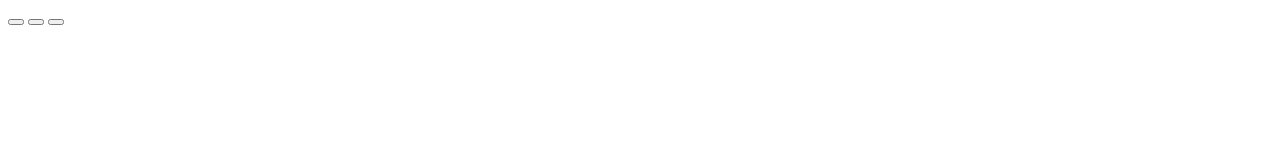
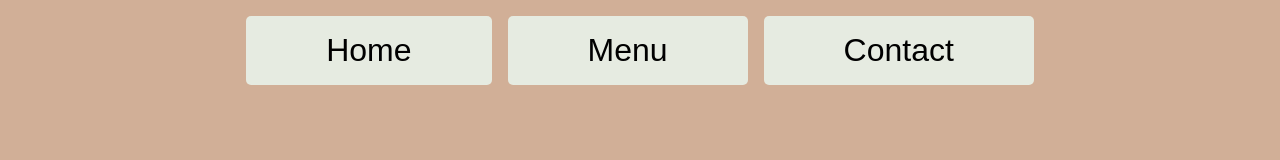
Before and after one commit to IcelandSpar/restaurant-page, a website built with webpack: page src/index.html in a window 1280 px wide. Built offline with nearby package versions, Linux system fonts and the light colour scheme.

Commit message:
Add files for each tab of nav bar and button text
Separating each tab into their own modules. Minimal CSS added for blueprint. Tested that export/import is working properly.

```diff
--- /dev/null
+++ b/src/contact.js
@@ -0,0 +1,5 @@
+export const contactBtn = document.querySelector('.contact-btn')
+
+export function contactBtnText() {
+    contactBtn.textContent = "Contact";
+}
--- /dev/null
+++ b/src/home.js
@@ -0,0 +1,7 @@
+
+export const homeBtn = document.querySelector('.home-btn');
+
+export function homeBtnText() {
+
+    homeBtn.textContent = "Home";
+}
--- a/src/index.html
+++ b/src/index.html
@@ -10,9 +10,9 @@
 
     <header>
         <nav>
-            <button></button>
-            <button></button>
-            <button></button>
+            <button class="home-btn"></button>
+            <button class="menu-btn"></button>
+            <button class="contact-btn"></button>
         </nav>
     </header>
     <div id="content"></div>
--- a/src/index.js
+++ b/src/index.js
@@ -1,3 +1,27 @@
 import './styles.css';
+import {homeBtnText, homeBtn} from './home.js';
+import {menuBtnText, menuBtn} from './menu.js';
+import {contactBtnText, contactBtn} from './contact.js';
 
-console.log("hello world")
+
+//load text for buttons
+homeBtnText();
+menuBtnText();
+contactBtnText();
+
+
+
+
+
+
+homeBtn.addEventListener('click', () => {
+
+})
+
+menuBtn.addEventListener('click', () => {
+
+})
+
+contactBtn.addEventListener('click', () => {
+
+})
--- /dev/null
+++ b/src/menu.js
@@ -0,0 +1,5 @@
+export const menuBtn = document.querySelector('.menu-btn')
+
+export function menuBtnText() {
+    menuBtn.textContent = "Menu";
+}
--- a/src/styles.css
+++ b/src/styles.css
@@ -0,0 +1,29 @@
+* {
+    margin: 0;
+    padding: 0;
+    box-sizing: border-box;
+}
+body {
+    background-color: #D1AF97;
+}
+
+nav {
+    margin-top: 1rem;
+    display: flex;
+    justify-content: center;
+    align-items: center;
+    margin-right: auto;
+    margin-left: auto;
+    gap: 1rem;
+}
+
+button {
+    padding: 1rem 5rem;
+    cursor: pointer;
+
+    font-size: 2rem;
+    font-weight: 500;
+    background-color: #E6EBE1;
+    border: none;
+    border-radius: 5px;
+}
```
